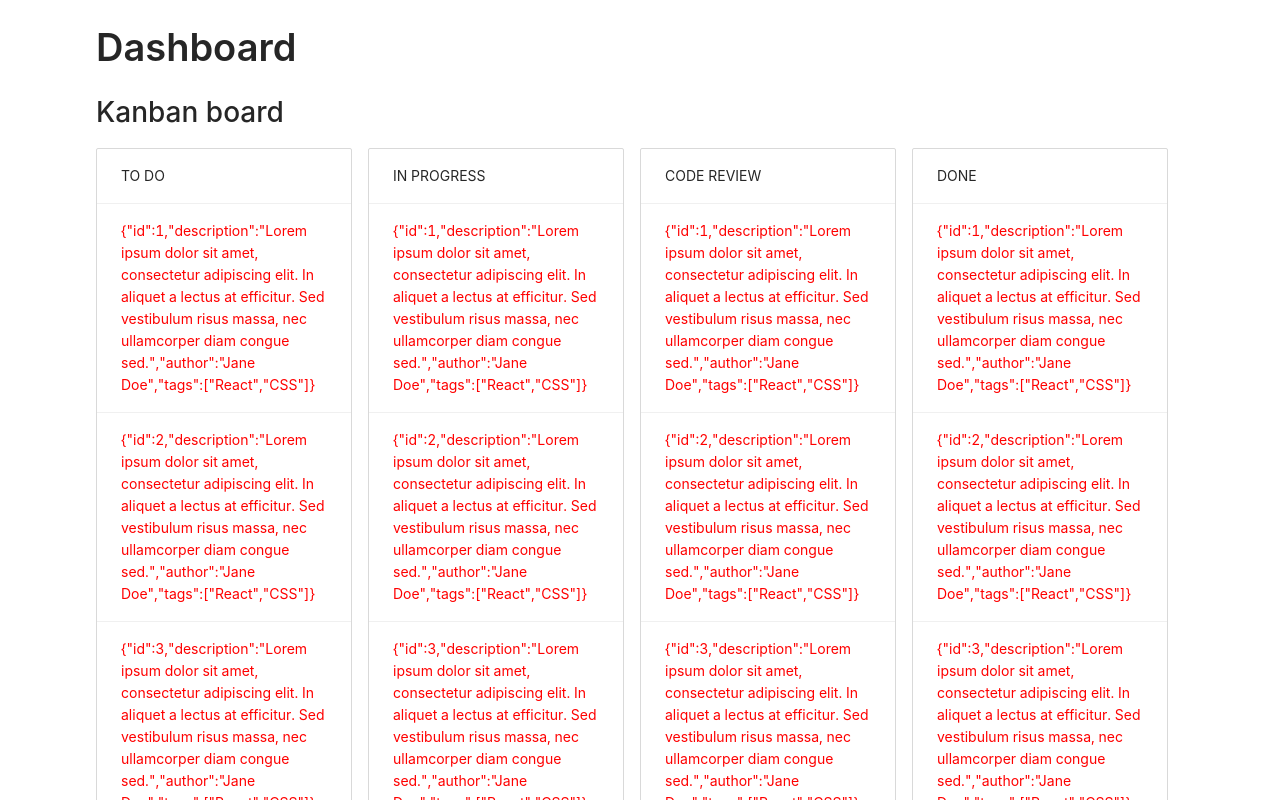
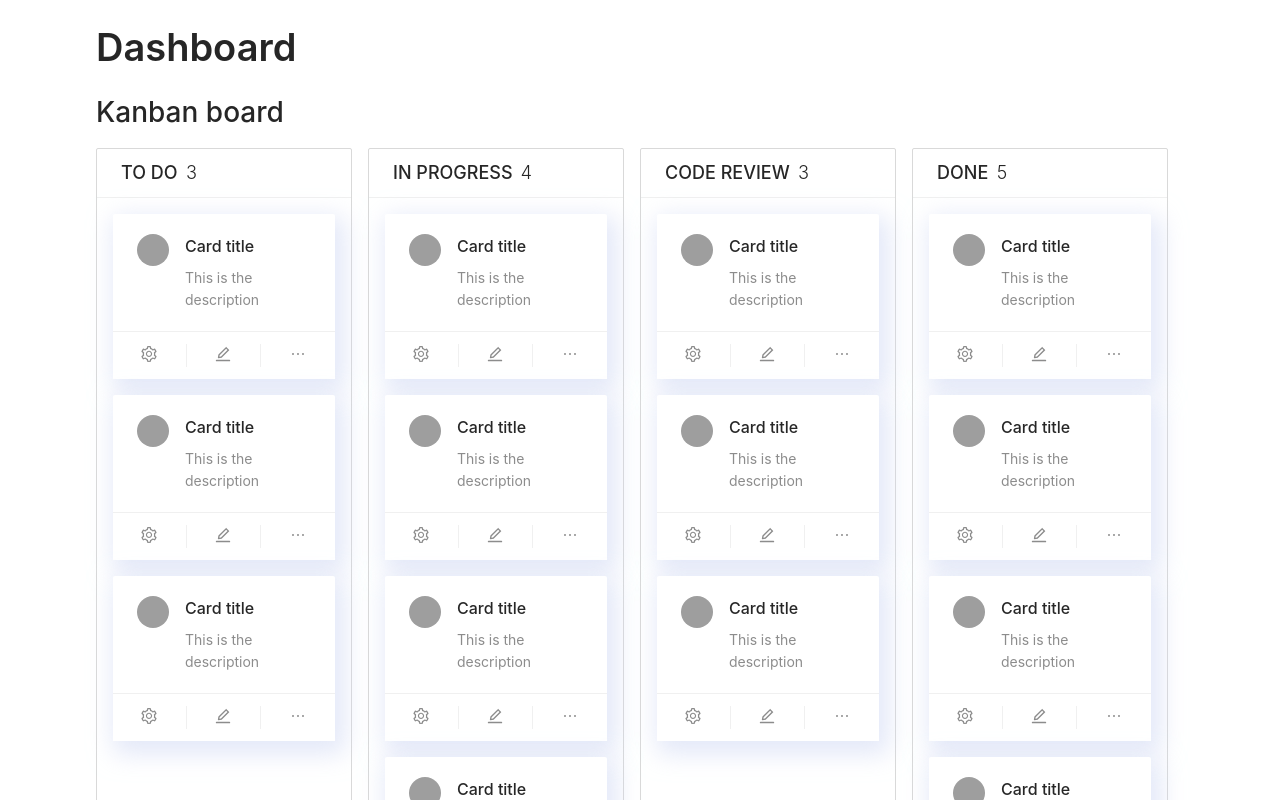
Before and after one commit to rafvanpuyvelde/kanban-board, a React (Create React App) app: page / in a window 1280 px wide. Shown: the top 800 px of the page. Built offline with nearby package versions, Linux system fonts and the light colour scheme; grey boxes are pictures that could not be loaded.

Commit message:
Added category header item count

```diff
--- /dev/null
+++ b/src/components/board-category-header/BoardCategoryHeader.tsx
@@ -0,0 +1,37 @@
+import React from "react";
+import styled from "styled-components";
+import Title from "antd/lib/typography/Title";
+
+interface IProps {
+  categoryName: string;
+  amountOfCategoryItems: number;
+}
+
+export const BoardCategoryHeader = ({
+  categoryName,
+  amountOfCategoryItems,
+}: IProps) => {
+  return (
+    <CategoryTitle level={2}>
+      {categoryName}
+      <CategoryItemCount>{amountOfCategoryItems}</CategoryItemCount>
+    </CategoryTitle>
+  );
+};
+
+const CategoryTitle = styled(Title)`
+  &&& {
+    font-size: 18px;
+    font-weight: 500;
+    text-transform: uppercase;
+    margin: 0;
+  }
+`;
+
+const CategoryItemCount = styled.span`
+  font-size: 18px;
+  font-weight: 300;
+  margin-left: 0.5rem;
+`;
+
+export default BoardCategoryHeader;
--- a/src/components/board-category/BoardCategory.tsx
+++ b/src/components/board-category/BoardCategory.tsx
@@ -4,6 +4,7 @@ import styled from "styled-components";
 import { List } from "antd";
 import { IBoardCategory } from "../../types/BoardTypes";
 import BoardItem from "../board-item/BoardItem";
+import BoardCategoryHeader from "../board-category-header/BoardCategoryHeader";
 
 interface IProps {
   category: IBoardCategory;
@@ -12,8 +13,12 @@ interface IProps {
 export const BoardCategory = ({ category }: IProps) => {
   return (
     <BoardCategoryWrapper
-      size="large"
-      header={<div>{category.name}</div>}
+      header={
+        <BoardCategoryHeader
+          categoryName={category.name}
+          amountOfCategoryItems={category.listItems.length}
+        />
+      }
       bordered
       dataSource={category.listItems}
       renderItem={(item: any) => <BoardItem key={item.id} item={item} />}
@@ -23,6 +28,7 @@ export const BoardCategory = ({ category }: IProps) => {
 
 const BoardCategoryWrapper = styled(List)`
   margin: 0 1rem 3rem 0;
+  padding: 0;
   width: 100%;
 
   @media only screen and (min-width: 1000px) {
--- a/src/components/board-item/BoardItem.tsx
+++ b/src/components/board-item/BoardItem.tsx
@@ -1,19 +1,57 @@
 import React from "react";
 import styled from "styled-components";
+import { Skeleton, List, Card, Avatar } from "antd";
+import {
+  EditOutlined,
+  EllipsisOutlined,
+  SettingOutlined,
+} from "@ant-design/icons";
 
-import { List } from "antd";
 import { IBoardCategoryListItem } from "../../types/BoardTypes";
+
+const { Meta } = Card;
 
 export interface IProps {
   item: IBoardCategoryListItem;
 }
 
 export const BoardItem = ({ item }: IProps) => {
-  return <BoardItemWrapper>{JSON.stringify(item)}</BoardItemWrapper>;
+  return (
+    <BoardItemWrapper>
+      <ItemCard
+        actions={[
+          <SettingOutlined key="setting" />,
+          <EditOutlined key="edit" />,
+          <EllipsisOutlined key="ellipsis" />,
+        ]}
+      >
+        <Skeleton loading={false} avatar active>
+          <Meta
+            avatar={
+              <Avatar src="https://zos.alipayobjects.com/rmsportal/ODTLcjxAfvqbxHnVXCYX.png" />
+            }
+            title="Card title"
+            description="This is the description"
+          />
+        </Skeleton>
+      </ItemCard>
+    </BoardItemWrapper>
+  );
 };
 
 const BoardItemWrapper = styled(List.Item)`
-  color: red;
+  &&& {
+    padding: 0;
+    border-bottom: 0px;
+    margin: 1rem;
+  }
+`;
+
+const ItemCard = styled(Card)`
+  border: none;
+  min-width: 100%;
+  min-height: 100%;
+  box-shadow: 5px 8px 24px 5px rgba(208, 216, 243, 0.6);
 `;
 
 export default BoardItem;
--- a/src/index.css
+++ b/src/index.css
@@ -10,4 +10,5 @@ body {
 
 #root {
   height: 100vh;
+  min-width: 320px;
 }
```
